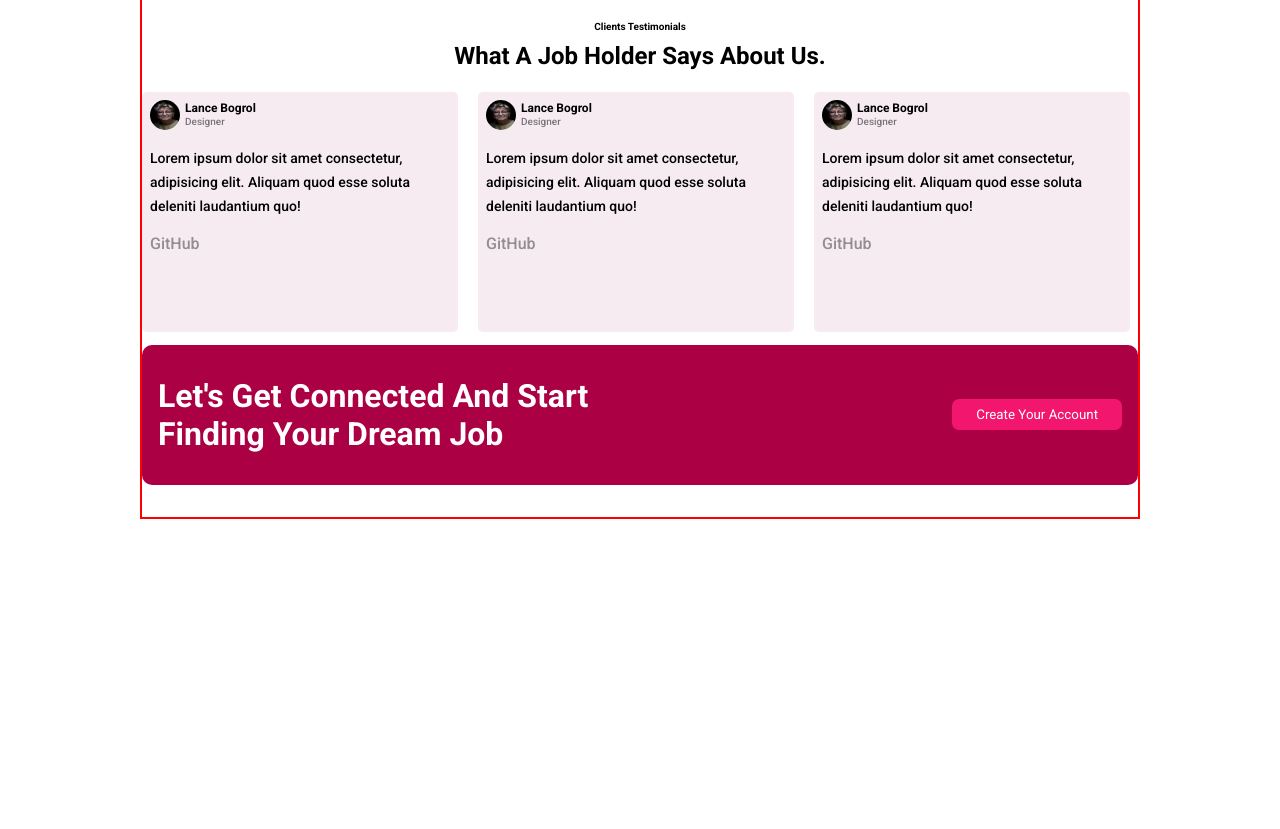
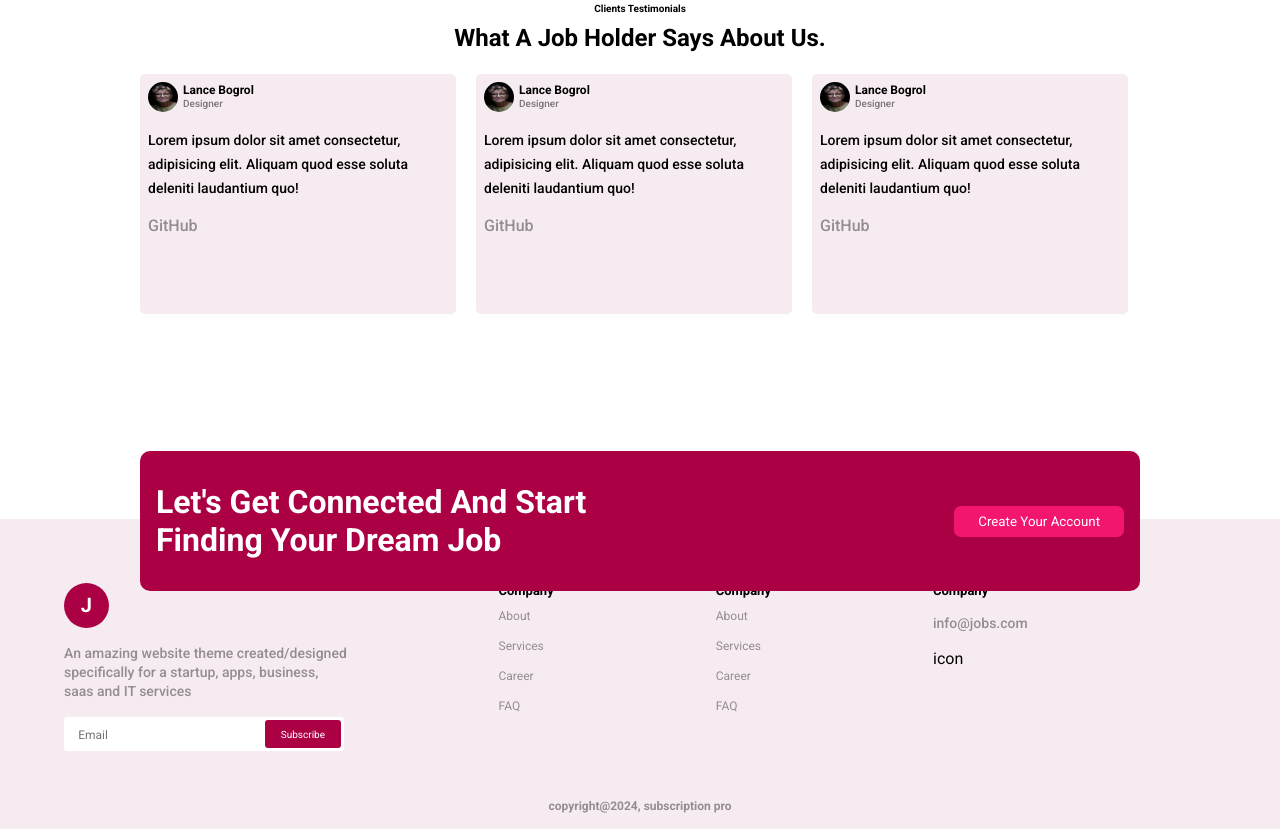
Before and after one commit to Macbright007/projectJobs, a plain HTML site: page index.html in a window 1280 px wide. Shown: the part 1499-2328 px from the top of the page. Before the commit the page ends 2018 px from the top, so only its background shows below. Drawn offline with Linux system fonts and the light colour scheme.

Commit message:
updated footer code

```diff
--- a/index.html
+++ b/index.html
@@ -190,6 +190,46 @@
           </div>
         </div>
       </section>
+
+      <!-- footer -->
+      <footer class="genBackground">
+        <div class="footerWrapper">
+            <div class="footGrid">
+              <h1>J</h1>
+              <p>An amazing website theme created/designed specifically for a startup, apps, business, saas and IT services</p>
+              <div class="footInputcontainer">
+                <input type="email" placeholder="email">
+                <button>subscribe</button>
+              </div>
+            </div>
+
+            <div class="footGrid">
+              <h2>company</h2>
+              <ul>
+                <li>about</li>
+                <li>services</li>
+                <li>career</li>
+                <li>FAQ</li>
+              </ul>
+            </div>
+            <div class="footGrid">
+              <h2>company</h2>
+              <ul>
+                <li>about</li>
+                <li>services</li>
+                <li>career</li>
+                <li>FAQ</li>
+              </ul>
+            </div>
+            <div class="footGrid">
+              <h2>company</h2>
+              <p>info@jobs.com</p>
+              <span>icon</span>
+            </div>
+        </div>
+
+        <p>copyright@2024, subscription pro</p>
+      </footer>
     </main>
   </body>
 </html>
--- a/styles.css
+++ b/styles.css
@@ -14,7 +14,7 @@
 .genLayout{
     max-width: 1000px;
     margin: auto;
-    border: 2px solid red;
+    /* border: 2px solid red; */
 }
 
 nav{
@@ -281,6 +281,7 @@ nav>h1{
 /* styling secFive */
 .secFive{
     padding-block: 2rem;
+    position: relative;
 }
 
 .secFive>h3{
@@ -347,6 +348,9 @@ nav>h1{
 }
 
 .connected{
+    position: absolute;
+    bottom: -60%;
+    width: 100%;
     display: flex;
     align-items: center;
     justify-content: space-between;
@@ -370,3 +374,90 @@ nav>h1{
     padding: .5rem 1.5rem;
     background-color: #f3166f;
 }
+
+/* footer starting */
+footer{
+    margin-top: 10rem;
+    padding: 1rem;
+}
+.footerWrapper{
+    padding-block: 3rem;
+    padding-inline: 3rem;
+    display: grid;
+    grid-template-columns: 2fr 1fr 1fr 1fr;
+}
+
+.footGrid>h1{
+    width: 20px;
+    height: 20px;
+    padding: 1.4rem;
+    font-size: 20px;
+    color: #fff;
+    display: flex;
+    justify-content: center;
+    align-items: center;
+    border-radius: 100%;
+    background-color: #ab0044;
+}
+
+.footGrid>p{
+    margin-block: 1rem;
+    font-size: 14px;
+    width: 283px;
+    line-height: 1.2rem;
+    opacity: .4;
+    font-weight: 500;
+}
+
+.footInputcontainer{
+    background-color: #fff;
+    width: 280px;
+    display: flex;
+    border-radius: 3px;
+    padding: 3px;
+}
+
+.footInputcontainer>input{
+    padding: .4rem .7rem;
+    outline: none;
+    border: none;
+    width: 100%;
+}
+
+.footInputcontainer>input::placeholder{
+    text-transform: capitalize;
+    font-size: 12px;
+}
+.footInputcontainer>button{
+    background-color: #ab0044;
+    color: #fff;
+    border: none;
+    padding-inline: 1rem;
+    border-radius: 3px;
+    font-size: 10px;
+    text-transform: capitalize;
+}
+
+.footGrid>h2{
+    font-size: 13px;
+    text-transform: capitalize;
+}
+
+.footGrid>ul{
+    list-style: none;
+    padding-top: .7rem;
+}
+
+.footGrid>ul>li{
+    font-size: 12px;
+    text-transform: capitalize;
+    padding-bottom: 1rem;
+    opacity: .4;
+}
+
+footer>p{
+    font-size: 12px;
+    opacity: .4;
+    font-weight: 600;
+    text-align: center;
+}
```
